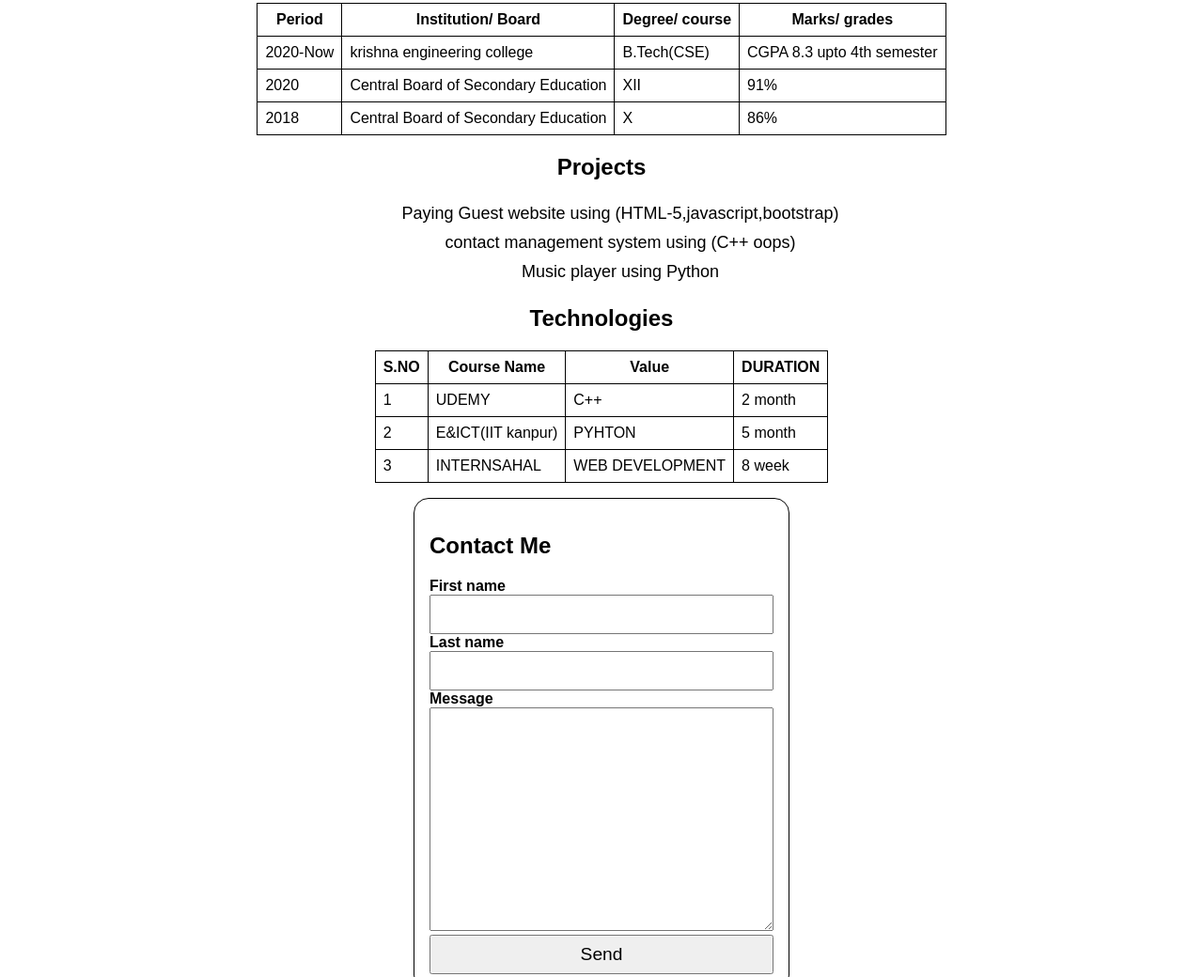
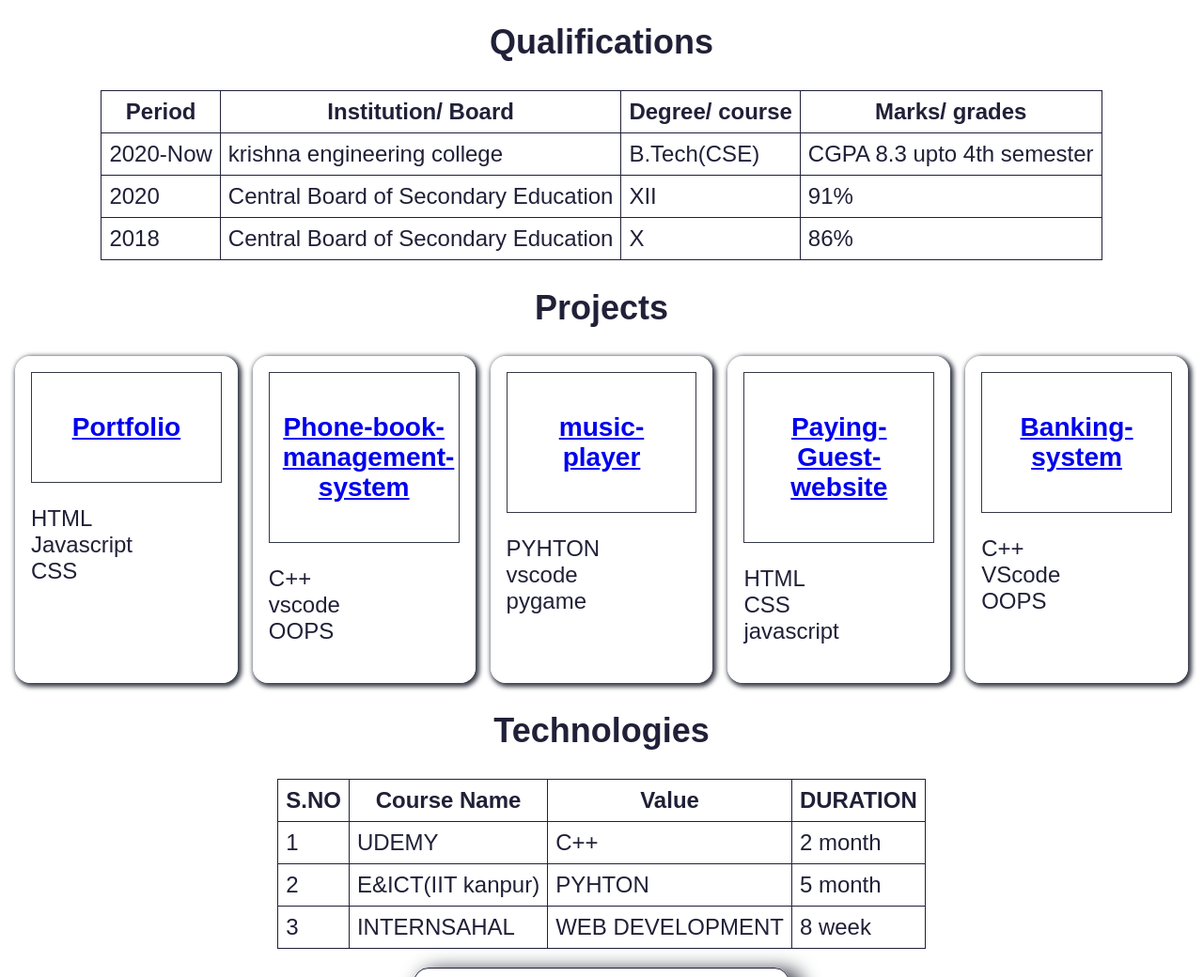
Before and after one commit to divyanshujamloki/Portfolio, a plain HTML site: page Portfolio/index.html in a window 1280 px wide. Shown: the part 1133-2173 px from the top of the page at 94% size. Drawn offline with Linux system fonts and the light colour scheme.

Commit message:
adding dark  and light mode scheme

```diff
--- a/Portfolio/index.html
+++ b/Portfolio/index.html
@@ -31,15 +31,15 @@
     <main class="container">
       <article class="intro">
         <img id="profile-image" src="divyanshu.jpg"  alt="Profile image - Divyanshu Jamloki" />
-        <h1>Hello, I'm Divyanshu Jamloki</h1>
+        <h1 id="hello">Hello, I'm Divyanshu Jamloki</h1>
         <p>I am a <span id="dynamic-text" class="dynamic-text-color"></span></p>
         <p class="social-links">
-          <a href="http://surl.li/dbceo" target="_blank">
+        <!-- github --> <a href="http://surl.li/dbceo" target="_blank">
             <img width="30" height="30" src="https://cdn.pixabay.com/photo/2013/07/12/19/25/github-154769__340.png" alt="" />
           </a>
           <a href="https://www.linkedin.com/in/divyanshu-jamloki-2a7789250/" target="_blank">
             <img width="30" height="30" src="https://www.iconpacks.net/icons/1/free-icon-linkedin-130.png" alt="" /> </a
-          ><a href="https://mail.google.com/mail/u/0/#inbox?compose=new" target="_blank">
+          ><a href="#contact-me" >
             <img
               width="30"
               height="30"
@@ -95,14 +95,77 @@
             <td>86% </td></tr>
         </table>
       </section>
+      <h2 align="center">Projects</h2>
       <section id="hobbies">
-        <h2>Projects</h2>
-        <ul>
-          <li>Paying Guest website using (HTML-5,javascript,bootstrap)</li>
-          <li>contact management system using (C++ oops)</li>
-          <li>Music player using Python</li>
-        </ul>
+
+          <section class="card">
+
+            <header>
+              <a href="http://surl.li/dbceo" target="_blank">
+
+              <h1 >Portfolio</h1>
+              </a>
+            </header>
+            <ul>
+
+              <li>HTML</li>
+              <li>Javascript</li>
+              <li>CSS</li>
+            </ul>
+          </section>
+
+        <section class="card">
+          <header>
+            <a href="http://surl.li/dbceo" target="_blank">
+            <h1>Phone-book-management-system</h1></a>
+          </header>
+          <ul>
+
+            <li>C++</li>
+                <li>vscode</li>
+                <li>OOPS</li>
+              </ul>
+            </section>
+            <section class="card">
+              <header> <a href="http://surl.li/dbceo" target="_blank">
+
+                <h1>music-player</h1>
+           </a>
+              </header>
+              <ul>
+
+                <li>PYHTON</li>
+                <li>vscode</li>
+                <li>pygame</li>
+              </ul>
+            </section>
+            <section class="card">
+              <header>
+                <a href="http://surl.li/dbceo" target="_blank">
+
+                <h1>Paying-Guest-website</h1>
+                </a>
+              </header>
+              <ul>
+                <li>HTML</li>
+                <li>CSS</li>
+             <li>javascript</li>
+          </ul>
+        </section>
+        <section class="card">
+          <header> <a href="http://surl.li/dbceo" target="_blank">
+
+            <h1>Banking-system</h1>
+          </a>
+          </header>
+          <ul>
+            <li>C++</li>
+            <li>VScode</li>
+         <li>OOPS</li>
+      </ul>
+    </section>
       </section>
+    </section>
       <section id="technologies">
         <h2>Technologies</h2>
         <table >
--- a/Portfolio/styles.css
+++ b/Portfolio/styles.css
@@ -2,28 +2,52 @@
   box-sizing: border-box;
 }
 
-html {
+:root {
   scroll-behavior: smooth;
+  --background-color: hsl(240deg, 80%, 100%);
+  --secondary-color: hsl(225deg 13% 24%);
+  --text-color: rgb(32, 32, 56);
+  --intro-color: hsl(0, 0%, 85%);
+  /* --secondary-color: hsl(225, 85%, 57%); */
+
+
+  --font-size-small: 0.5rem;
+  --font-size-regular: 1rem;
+  --font-size-large: 1.5rem;
+  --font-size-xl: 2rem;
+
+  --box-shadow-contact: inset 4px 3px 13px 2px;
+  --box-shadow-button: 4px 4px 14px 4px;
+   --box-shadow-icon: 0px 5px 12px 3px #083054;
+
+  --box-shadow-contact: inset 4px 3px 13px 2px;
+  --spacing-regular: 16px;
+  --spacing-small: calc(var(--spacing-regular) / 2);
+
 }
 
 body {
   margin: 0;
   font-family: Arial, Helvetica, sans-serif;
+  background-color: var(--background-color);
+  color: var(--text-color);
+  font-size: var(--font-size-large);
 }
 
 
 header {
-  padding: 15px;
+  padding: 14px;
   position: sticky;
   top: 0;
-  border: 1px solid white;
-  background: hsl(0, 0%, 100%);
-  border-bottom: 2px solid;
+  z-index: 1;
+  background:var(--background-color);
+  border: 1px solid var(--secondary-color);
 }
 
 nav a {
   text-decoration: none;
-  color: royalblue;
+  color: inherit;
+  font-size:  var(--font-size-regular);
 }
 
 header nav > a {
@@ -33,17 +57,27 @@ header nav > a {
   padding: 8px;
 }
 
+header nav > a {
+  margin-right: 16px;
+}
+
 header nav > a:last-child {
   margin-right: revert;
 
 }
 
-header nav > a:hover {
-  text-decoration: underline;
+section {
+  scroll-margin-top: calc(100px - (2 * var(--spacing-regular)));
 }
 
+nav a:hover,
+nav a:visited:hover {
+  color: var(--secondary-color);
+}
+
+
 nav a:visited {
-  color: royalblue;
+  color: inherit;
 }
 
 footer {
@@ -62,7 +96,7 @@ footer {
 .intro {
   margin: -16px;
   padding: 16px;
-  background-color: #8aa7ae;
+  background-color: var(--intro-color);
   color: white;
   text-align: center;
 }
@@ -71,11 +105,17 @@ footer {
   height: 500px;
   width: 400px;
   border-radius: 26px;
+  filter: drop-shadow(8px 4px 20px gray );
+}
+#hello{
+
+  text-shadow: 10px 10px 8px #0f0f0f;
 }
 
 .social-links img {
   height: 20px;
   width: 20px;
+  box-shadow:var(--box-shadow-icon);
 }
 
 .social-links a {
@@ -83,17 +123,10 @@ footer {
   margin: auto 16px;
 }
 #about-me{
-  font-size: large;
+  font-size: var(--font-size-large);
   text-align: center;
 }
-#hobbies ul>li {
-  padding: 5px;
-  font-weight: 530;
-  margin: auto;
-  text-align: center;
-  font-size: large;
-list-style-type: none;
-}
+
 
 table,
 tr,
@@ -125,11 +158,13 @@ form#contact {
   padding: 16px;
   border: 1px solid;
   border-radius: 16px;
+  box-shadow: 10px 6px 20px 4px var(--secondary-color);
 }
 
 #contact label {
   display: block;
   font-weight: 600;
+  font-size: var(--font-size-regular);
 }
 #contact input,
 #contact textarea,
@@ -137,9 +172,15 @@ form#contact {
   width: 100%;
   font-size: 1.2rem;
   padding: 8px;
+  box-shadow: var(--box-shadow-contact);
 }
-#contact-me {
-  margin-top: 16px;
+#contact button {
+  box-shadow:var(--box-shadow-button);
+
+}
+
+  #contact-me {
+  margin-top: 20px;
 }
 
 .mobile-nav,
@@ -157,9 +198,12 @@ section.menu {
 
 #menu-button{
 display:block;
-background: transparent;
 border-radius: 9px;
 margin-left: auto;
+box-shadow: var(--box-shadow-button);
+background: var(--background-color);
+color: var(--text-color);
+border-color: var(--text-color);
 }
 
 section.menu {
@@ -169,9 +213,10 @@ section.menu {
   overflow: hidden;
   position: fixed;
   top: 0;
-  z-index: 1;
-  background: hsl(0, 0%, 100%);
+  background-color: var(--background-color);
+  z-index: 2;;
   transition: height 0.8s ease-in-out;
+
 }
 
 section.menu ul {
@@ -184,15 +229,21 @@ section.menu ul > li {
 section.menu nav {
   margin-top: 48px;
 }
+section.menu nav a {
+  margin-top: 48px;
+  font-size: var(--font-size-large);
+}
 
 
 #close-menu {
   position: absolute;
-  right: 16px;
+  right: 20px;
   top: 16px;
   background: transparent;
-  font-size: x-large;
+  color: var( --text-color);
+  font-size: var(--font-size-xl);
   border: none;
+
 }
 }
 
@@ -202,3 +253,48 @@ section.menu nav {
     width: 100%;
   }
 }
+
+@media (prefers-color-scheme: dark) {
+  body {
+    --background-color: hsl(240deg, 80%, 4%);
+    --text-color: hsl(240deg 95% 100%);
+    --intro-color: hsl(0, 0%, 19%);
+    --box-shadow-contact: inset 4px 3px 13px 2px #790de3;
+    --box-shadow-button:0px 8px 6px #19d0e0;
+     --box-shadow-icon: 2px 2px 8px 4px #fe10c7;
+     --secondary-color:hsl(111deg 93% 52%);
+
+  }
+}
+
+#hobbies{
+  display: grid;
+  grid-template-columns: repeat(auto-fit, minmax(200px, 1fr));
+  gap: var(--spacing-regular);
+  justify-content: center;
+  justify-items: center;
+}
+.card {
+  border: 1px solid white;
+  padding: var(--spacing-regular);
+  box-shadow: 2px 2px 5px 2px  var(--secondary-color);
+  width: 100%;
+  border-radius: var(--spacing-regular);
+  z-index: 0;
+  transition: transform 0.2s ease-in, box-shadow 0.4s ease-in-out;
+}
+
+.card:hover {
+  box-shadow: 4px 4px 9px 9px var(--secondary-color);
+  transform: translateY(calc(-1 * var(--spacing-small)));
+}
+
+
+.card ul {
+  list-style: none;
+  padding: 0;
+
+}
+.card header h1 {
+  text-align: center;
+}
```
